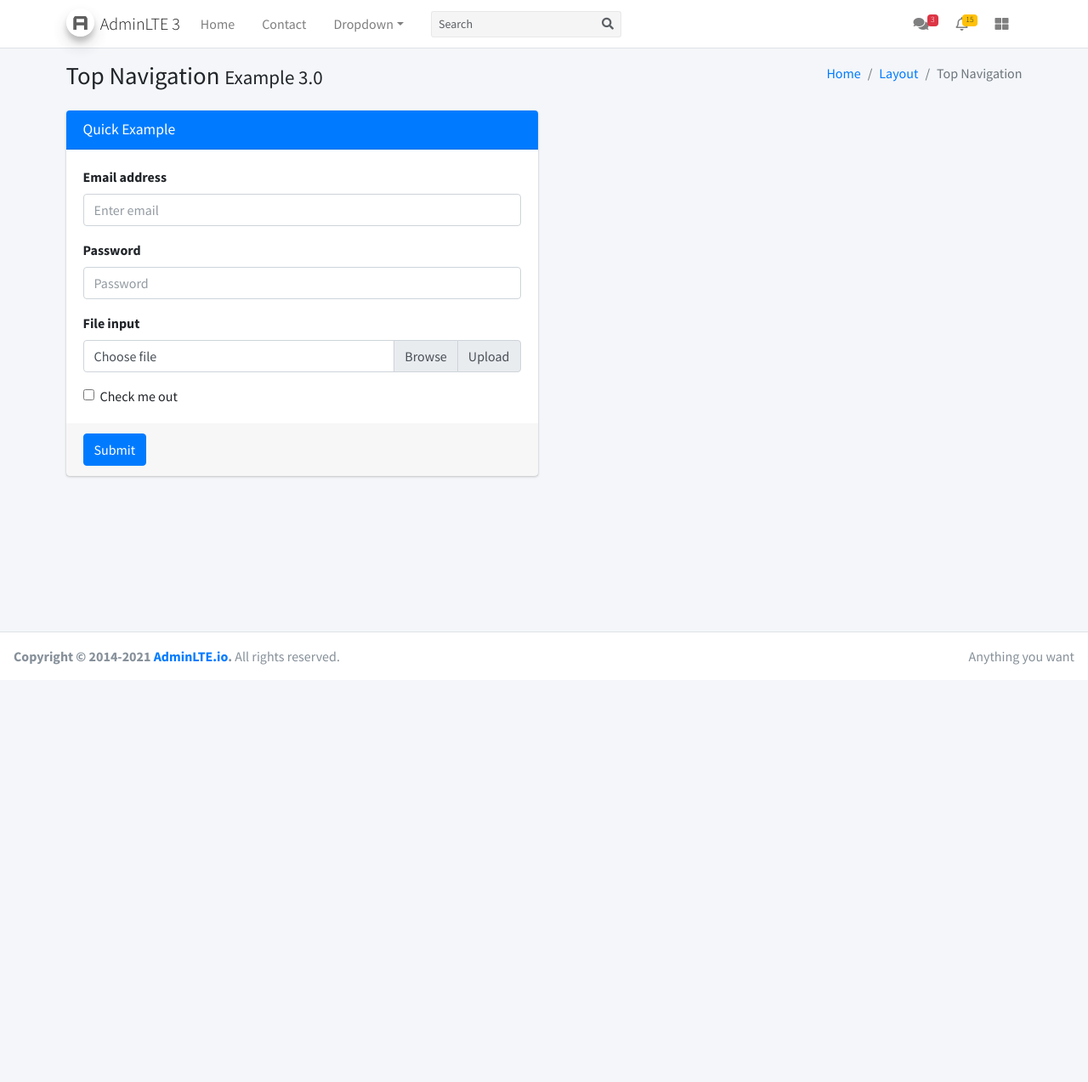
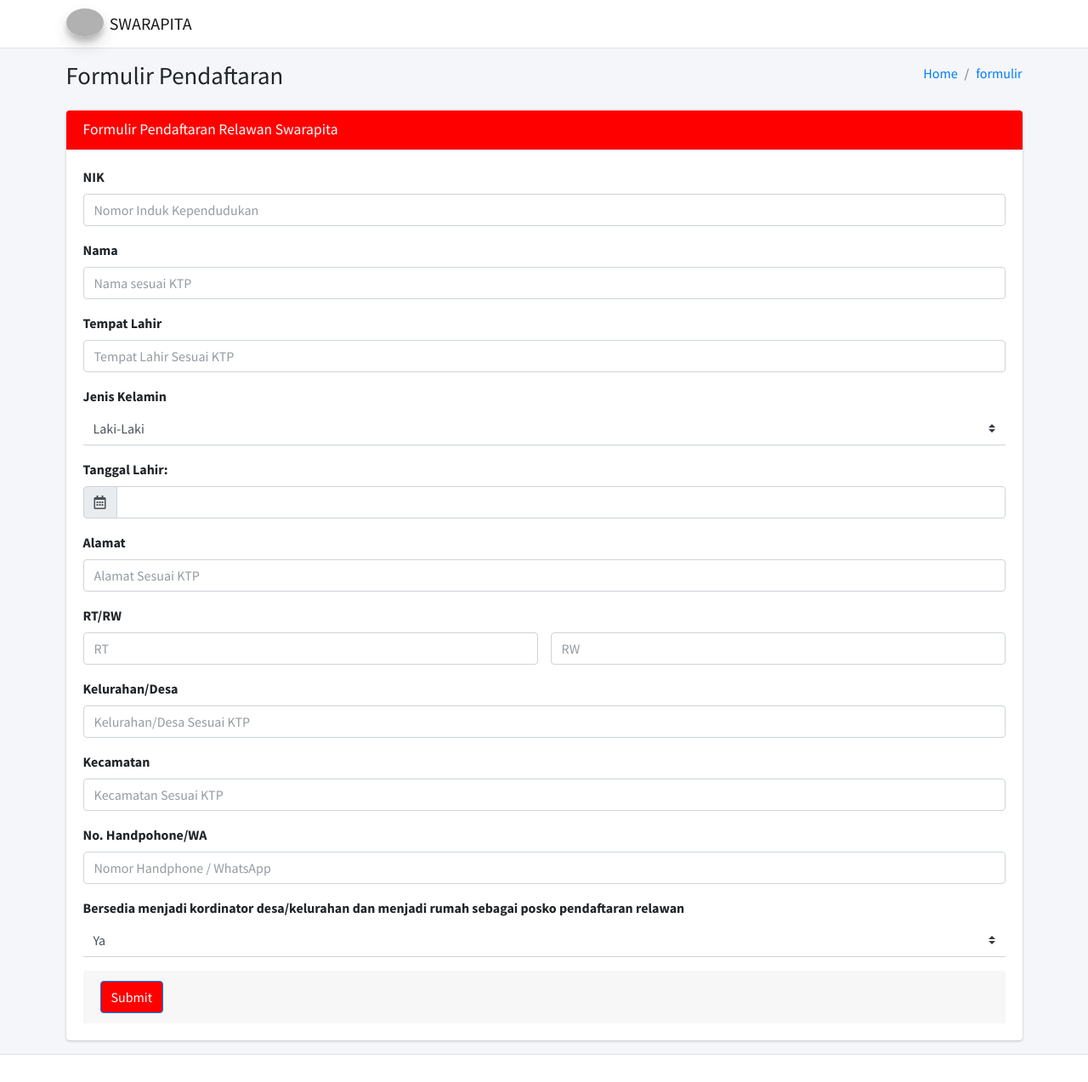
Before and after one commit to rd-afi/swarapita, a CodeIgniter app: page /swarapita/ in a window 1280 px wide. Shown: the whole page at 85% size. Before the commit the page ends 782 px from the top, so only its background shows below. Run offline with CodeIgniter, Linux system fonts and the light colour scheme; some libraries are stand-ins or nearby versions; grey boxes are pictures that could not be loaded.

Commit message:
update formulir pendaftaran

```diff
--- a/application/views/index.php
+++ b/application/views/index.php
@@ -7,8 +7,10 @@ scratch. This page gets rid of all links and provides the needed markup only.
 <head>
   <meta charset="utf-8">
   <meta name="viewport" content="width=device-width, initial-scale=1">
-  <title>AdminLTE 3 | Top Navigation</title>
+  <title>SWARAPITA</title>
+  <title>SWARAPITA</title>
 
+  <link rel="stylesheet" href="<?php echo base_url();?>assets/plugins/daterangepicker/daterangepicker.css">
   <!-- Google Font: Source Sans Pro -->
   <link rel="stylesheet" href="https://fonts.googleapis.com/css?family=Source+Sans+Pro:300,400,400i,700&display=fallback">
   <!-- Font Awesome Icons -->
@@ -23,8 +25,8 @@ scratch. This page gets rid of all links and provides the needed markup only.
   <nav class="main-header navbar navbar-expand-md navbar-light navbar-white">
     <div class="container">
       <a href="<?php echo base_url();?>/assets/index3.html" class="navbar-brand">
-        <img src="<?php echo base_url();?>/assets/dist/img/AdminLTELogo.png" alt="AdminLTE Logo" class="brand-image img-circle elevation-3" style="opacity: .8">
-        <span class="brand-text font-weight-light">AdminLTE 3</span>
+        <img src="<?php echo base_url();?>/assets/dist/img/Partai Gerindra Logo - Download Free PNG.png" alt="AdminLTE Logo" class="brand-image img-circle elevation-3" style="opacity: .8">
+        <span class="brand-text font-weight-light"><b>SWARAPITA</b></span>
       </a>
 
       <button class="navbar-toggler order-1" type="button" data-toggle="collapse" data-target="#navbarCollapse" aria-controls="navbarCollapse" aria-expanded="false" aria-label="Toggle navigation">
@@ -33,155 +35,8 @@ scratch. This page gets rid of all links and provides the needed markup only.
 
       <div class="collapse navbar-collapse order-3" id="navbarCollapse">
         <!-- Left navbar links -->
-        <ul class="navbar-nav">
-          <li class="nav-item">
-            <a href="index3.html" class="nav-link">Home</a>
-          </li>
-          <li class="nav-item">
-            <a href="#" class="nav-link">Contact</a>
-          </li>
-          <li class="nav-item dropdown">
-            <a id="dropdownSubMenu1" href="#" data-toggle="dropdown" aria-haspopup="true" aria-expanded="false" class="nav-link dropdown-toggle">Dropdown</a>
-            <ul aria-labelledby="dropdownSubMenu1" class="dropdown-menu border-0 shadow">
-              <li><a href="#" class="dropdown-item">Some action </a></li>
-              <li><a href="#" class="dropdown-item">Some other action</a></li>
 
-              <li class="dropdown-divider"></li>
-
-              <!-- Level two dropdown-->
-              <li class="dropdown-submenu dropdown-hover">
-                <a id="dropdownSubMenu2" href="#" role="button" data-toggle="dropdown" aria-haspopup="true" aria-expanded="false" class="dropdown-item dropdown-toggle">Hover for action</a>
-                <ul aria-labelledby="dropdownSubMenu2" class="dropdown-menu border-0 shadow">
-                  <li>
-                    <a tabindex="-1" href="#" class="dropdown-item">level 2</a>
-                  </li>
-
-                  <!-- Level three dropdown-->
-                  <li class="dropdown-submenu">
-                    <a id="dropdownSubMenu3" href="#" role="button" data-toggle="dropdown" aria-haspopup="true" aria-expanded="false" class="dropdown-item dropdown-toggle">level 2</a>
-                    <ul aria-labelledby="dropdownSubMenu3" class="dropdown-menu border-0 shadow">
-                      <li><a href="#" class="dropdown-item">3rd level</a></li>
-                      <li><a href="#" class="dropdown-item">3rd level</a></li>
         </ul>
-                  </li>
-                  <!-- End Level three -->
-
-                  <li><a href="#" class="dropdown-item">level 2</a></li>
-                  <li><a href="#" class="dropdown-item">level 2</a></li>
-                </ul>
-              </li>
-              <!-- End Level two -->
-            </ul>
-          </li>
-        </ul>
-
-        <!-- SEARCH FORM -->
-        <form class="form-inline ml-0 ml-md-3">
-          <div class="input-group input-group-sm">
-            <input class="form-control form-control-navbar" type="search" placeholder="Search" aria-label="Search">
-            <div class="input-group-append">
-              <button class="btn btn-navbar" type="submit">
-                <i class="fas fa-search"></i>
-              </button>
-            </div>
-          </div>
-        </form>
-      </div>
-
-      <!-- Right navbar links -->
-      <ul class="order-1 order-md-3 navbar-nav navbar-no-expand ml-auto">
-        <!-- Messages Dropdown Menu -->
-        <li class="nav-item dropdown">
-          <a class="nav-link" data-toggle="dropdown" href="#">
-            <i class="fas fa-comments"></i>
-            <span class="badge badge-danger navbar-badge">3</span>
-          </a>
-          <div class="dropdown-menu dropdown-menu-lg dropdown-menu-right">
-            <a href="#" class="dropdown-item">
-              <!-- Message Start -->
-              <div class="media">
-                <img src="<?php echo base_url();?>/assets/dist/img/user1-128x128.jpg" alt="User Avatar" class="img-size-50 mr-3 img-circle">
-                <div class="media-body">
-                  <h3 class="dropdown-item-title">
-                    Brad Diesel
-                    <span class="float-right text-sm text-danger"><i class="fas fa-star"></i></span>
-                  </h3>
-                  <p class="text-sm">Call me whenever you can...</p>
-                  <p class="text-sm text-muted"><i class="far fa-clock mr-1"></i> 4 Hours Ago</p>
-                </div>
-              </div>
-              <!-- Message End -->
-            </a>
-            <div class="dropdown-divider"></div>
-            <a href="#" class="dropdown-item">
-              <!-- Message Start -->
-              <div class="media">
-                <img src="<?php echo base_url();?>/assets/dist/img/user8-128x128.jpg" alt="User Avatar" class="img-size-50 img-circle mr-3">
-                <div class="media-body">
-                  <h3 class="dropdown-item-title">
-                    John Pierce
-                    <span class="float-right text-sm text-muted"><i class="fas fa-star"></i></span>
-                  </h3>
-                  <p class="text-sm">I got your message bro</p>
-                  <p class="text-sm text-muted"><i class="far fa-clock mr-1"></i> 4 Hours Ago</p>
-                </div>
-              </div>
-              <!-- Message End -->
-            </a>
-            <div class="dropdown-divider"></div>
-            <a href="#" class="dropdown-item">
-              <!-- Message Start -->
-              <div class="media">
-                <img src="<?php echo base_url();?>/assets/dist/img/user3-128x128.jpg" alt="User Avatar" class="img-size-50 img-circle mr-3">
-                <div class="media-body">
-                  <h3 class="dropdown-item-title">
-                    Nora Silvester
-                    <span class="float-right text-sm text-warning"><i class="fas fa-star"></i></span>
-                  </h3>
-                  <p class="text-sm">The subject goes here</p>
-                  <p class="text-sm text-muted"><i class="far fa-clock mr-1"></i> 4 Hours Ago</p>
-                </div>
-              </div>
-              <!-- Message End -->
-            </a>
-            <div class="dropdown-divider"></div>
-            <a href="#" class="dropdown-item dropdown-footer">See All Messages</a>
-          </div>
-        </li>
-        <!-- Notifications Dropdown Menu -->
-        <li class="nav-item dropdown">
-          <a class="nav-link" data-toggle="dropdown" href="#">
-            <i class="far fa-bell"></i>
-            <span class="badge badge-warning navbar-badge">15</span>
-          </a>
-          <div class="dropdown-menu dropdown-menu-lg dropdown-menu-right">
-            <span class="dropdown-header">15 Notifications</span>
-            <div class="dropdown-divider"></div>
-            <a href="#" class="dropdown-item">
-              <i class="fas fa-envelope mr-2"></i> 4 new messages
-              <span class="float-right text-muted text-sm">3 mins</span>
-            </a>
-            <div class="dropdown-divider"></div>
-            <a href="#" class="dropdown-item">
-              <i class="fas fa-users mr-2"></i> 8 friend requests
-              <span class="float-right text-muted text-sm">12 hours</span>
-            </a>
-            <div class="dropdown-divider"></div>
-            <a href="#" class="dropdown-item">
-              <i class="fas fa-file mr-2"></i> 3 new reports
-              <span class="float-right text-muted text-sm">2 days</span>
-            </a>
-            <div class="dropdown-divider"></div>
-            <a href="#" class="dropdown-item dropdown-footer">See All Notifications</a>
-          </div>
-        </li>
-        <li class="nav-item">
-          <a class="nav-link" data-widget="control-sidebar" data-slide="true" href="#" role="button">
-            <i class="fas fa-th-large"></i>
-          </a>
-        </li>
-      </ul>
-    </div>
   </nav>
   <!-- /.navbar -->
 
@@ -192,13 +47,12 @@ scratch. This page gets rid of all links and provides the needed markup only.
       <div class="container">
         <div class="row mb-2">
           <div class="col-sm-6">
-            <h1 class="m-0"> Top Navigation <small>Example 3.0</small></h1>
+            <h1 class="m-0"> Formulir Pendaftaran</h1>
           </div><!-- /.col -->
           <div class="col-sm-6">
             <ol class="breadcrumb float-sm-right">
               <li class="breadcrumb-item"><a href="#">Home</a></li>
-              <li class="breadcrumb-item"><a href="#">Layout</a></li>
-              <li class="breadcrumb-item active">Top Navigation</li>
+              <li class="breadcrumb-item"><a href="#">formulir</a></li>
             </ol>
           </div><!-- /.col -->
         </div><!-- /.row -->
@@ -211,45 +65,83 @@ scratch. This page gets rid of all links and provides the needed markup only.
       <div class="container">
         <div class="row">
 
-          <div class="col-md-6">
+          <div class="col-md-12">
             <!-- general form elements -->
             <div class="card card-primary">
-              <div class="card-header">
-                <h3 class="card-title">Quick Example</h3>
+              <div class="card-header"style="background-color:red;">
+                <h3 class="card-title"  >Formulir Pendaftaran Relawan Swarapita</h3>
               </div>
               <!-- /.card-header -->
               <!-- form start -->
               <form>
                 <div class="card-body">
                   <div class="form-group">
-                    <label for="exampleInputEmail1">Email address</label>
-                    <input type="email" class="form-control" id="exampleInputEmail1" placeholder="Enter email">
+                    <label for="exampleInputEmail1">NIK</label>
+                    <input type="text" class="form-control" id="nik" placeholder="Nomor Induk Kependudukan">
                   </div>
                   <div class="form-group">
-                    <label for="exampleInputPassword1">Password</label>
-                    <input type="password" class="form-control" id="exampleInputPassword1" placeholder="Password">
+                   <label for="exampleInputEmail1">Nama</label>
+                    <input type="text" class="form-control" id="nik" placeholder="Nama sesuai KTP">
                    </div>
                     <div class="form-group">
-                    <label for="exampleInputFile">File input</label>
+                     <label for="exampleInputEmail1">Tempat Lahir</label>
+                      <input type="text" class="form-control" id="nik" placeholder="Tempat Lahir Sesuai KTP">
+                    </div>
+                     <div class="form-group">
+                                      <label for="exampleSelectBorder">Jenis Kelamin</label>
+                                      <select class="custom-select form-control-border" id="exampleSelectBorder">
+                                        <option>Laki-Laki</option>
+                                        <option>Perempuan</option>
+                                      </select>
+                                    </div>
+                   <div class="form-group">
+                    <label>Tanggal Lahir:</label>
                                      <div class="input-group">
-                      <div class="custom-file">
-                        <input type="file" class="custom-file-input" id="exampleInputFile">
-                        <label class="custom-file-label" for="exampleInputFile">Choose file</label>
+                                       <div class="input-group-prepend">
+                                         <span class="input-group-text"><i class="far fa-calendar-alt"></i></span>
                                        </div>
-                      <div class="input-group-append">
-                        <span class="input-group-text">Upload</span>
+                                       <input type="text" class="form-control" data-inputmask-alias="datetime" data-inputmask-inputformat="dd/mm/yyyy" data-mask>
                                      </div>
                    </div>
+                   <div class="form-group">
+                        <label for="exampleInputEmail1">Alamat</label>
+                        <input type="text" class="form-control" id="alamat" placeholder="Alamat Sesuai KTP">
                    </div>
-                  <div class="form-check">
-                    <input type="checkbox" class="form-check-input" id="exampleCheck1">
-                    <label class="form-check-label" for="exampleCheck1">Check me out</label>
+                     <div class="form-group">
+                         <label for="exampleInputEmail1">RT/RW</label>
+                         <div class="row">
+                                           <div class="col-6">
+                                             <input type="number" class="form-control" placeholder="RT">
+                                           </div>
+                                           <div class="col-6">
+                                             <input type="number" class="form-control" placeholder="RW">
+                                           </div>
+
                                          </div>
                      </div>
-                <!-- /.card-body -->
+                      <div class="form-group">
+                                             <label for="exampleInputEmail1">Kelurahan/Desa</label>
+                                             <input type="text" class="form-control" id="kelurahan" placeholder="Kelurahan/Desa Sesuai KTP">
+                                        </div>
+                       <div class="form-group">
+                                                                   <label for="exampleInputEmail1">Kecamatan</label>
+                                                                   <input type="text" class="form-control" id="kelurahan" placeholder="Kecamatan Sesuai KTP">
+                                                              </div>
+                       <div class="form-group">
+                                                                   <label for="exampleInputEmail1">No. Handpohone/WA</label>
+                                                                   <input type="text" class="form-control" id="kelurahan" placeholder="Nomor Handphone / WhatsApp">
+                                                              </div>
 
+
+                                                           <div class="form-group">
+                                                                                                <label for="exampleSelectBorder">Bersedia menjadi kordinator desa/kelurahan dan menjadi rumah sebagai posko pendaftaran relawan</label>
+                                                                                                <select class="custom-select form-control-border" id="exampleSelectBorder">
+                                                                                                  <option>Ya</option>
+                                                                                                  <option>Tidak</option>
+                                                                                                </select>
+                                                                                              </div>
                 <div class="card-footer">
-                  <button type="submit" class="btn btn-primary">Submit</button>
+                  <button type="submit" class="btn btn-primary" style="background-color:red;">Submit</button>
                 </div>
               </form>
             </div>
@@ -272,12 +164,7 @@ scratch. This page gets rid of all links and provides the needed markup only.
 
   <!-- Main Footer -->
   <footer class="main-footer">
-    <!-- To the right -->
-    <div class="float-right d-none d-sm-inline">
-      Anything you want
-    </div>
-    <!-- Default to the left -->
-    <strong>Copyright &copy; 2014-2021 <a href="https://adminlte.io">AdminLTE.io</a>.</strong> All rights reserved.
+
      </footer>
 </div>
 <!-- ./wrapper -->
@@ -292,5 +179,12 @@ scratch. This page gets rid of all links and provides the needed markup only.
 <script src="<?php echo base_url();?>/assets/dist/js/adminlte.min.js"></script>
 <!-- AdminLTE for demo purposes -->
 <script src="<?php echo base_url();?>/assets/dist/js/demo.js"></script>
+<script>
+//Datemask dd/mm/yyyy
+     $('#datemask').inputmask('dd/mm/yyyy', { 'placeholder': 'dd/mm/yyyy' })
+             //Datemask2 mm/dd/yyyy
+             $('#datemask2').inputmask('mm/dd/yyyy', { 'placeholder': 'mm/dd/yyyy' })
+             //Money Euro
+             $('[data-mask]').inputmask()</script>
 </body>
 </html>
```
Lines whose indentation alone changed are shown as unchanged.
